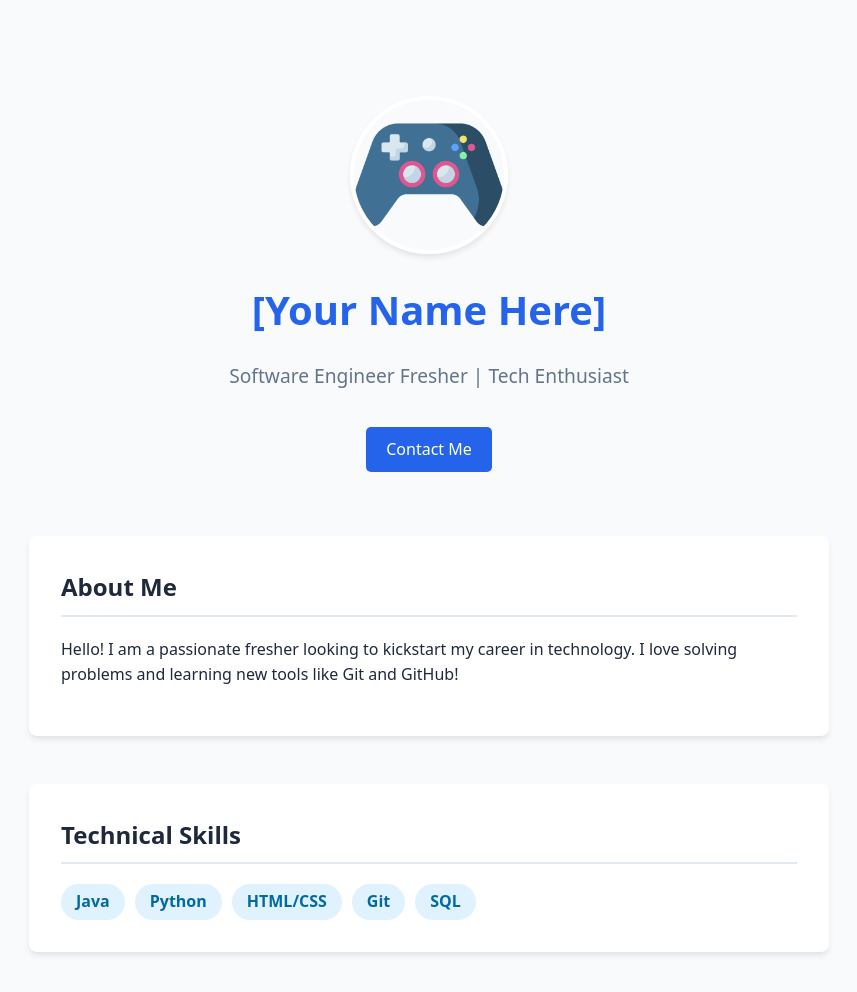
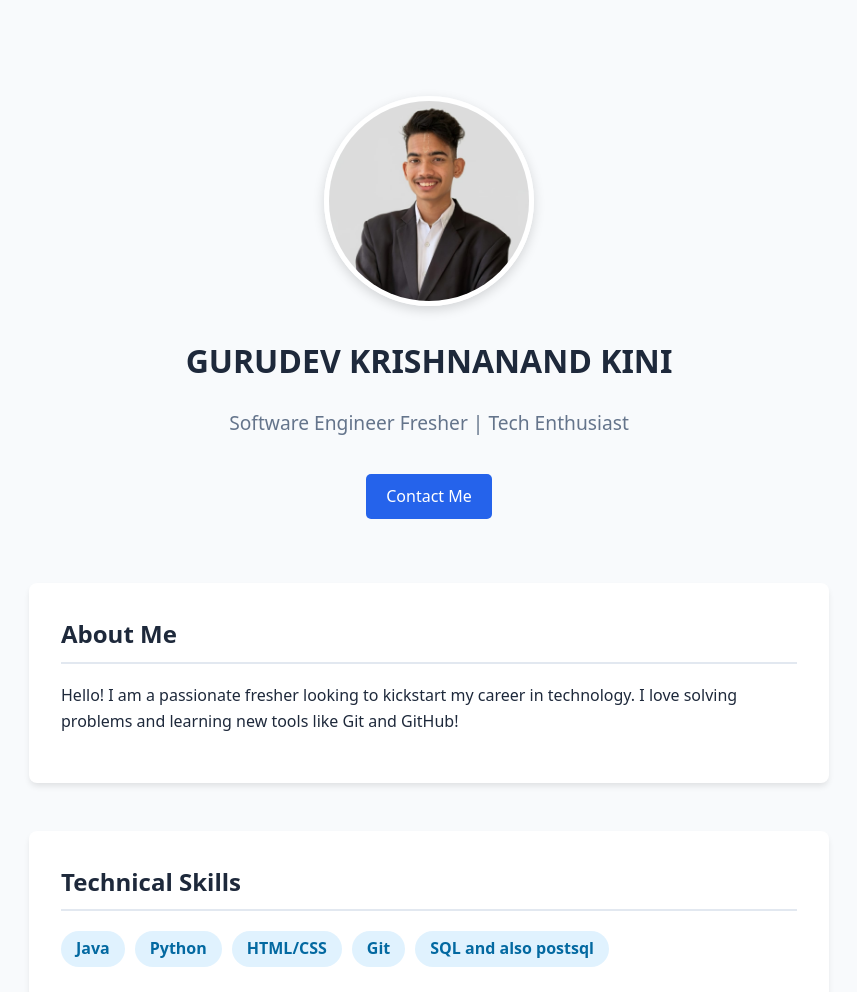
Before and after one commit to Gurudevkini/First_year_demo_portfolio, a plain HTML site: page index.html in a window 1280 px wide. Shown: the top 992 px of the page, without its empty margins (211-1068 px from the left). Drawn offline with Linux system fonts and the light colour scheme.

Commit message:
updating my repo

```diff
--- a/index.html
+++ b/index.html
@@ -12,8 +12,16 @@
 
         /* Header & Profile Image */
         header { text-align: center; padding: 4rem 0; }
-        .profile-img { width: 150px; height: 150px; border-radius: 50%; object-fit: cover; margin-bottom: 1rem; border: 4px solid white; box-shadow: 0 4px 6px -1px rgba(0,0,0,0.1); }
-        header h1 { margin: 0; font-size: 2.5rem; color: var(--primary); }
+       .profile-img {
+    width: 200px;
+    height: 200px;
+    border-radius: 50%;
+    object-fit: cover;
+    object-position: top; /* important */
+    border: 5px solid #fff;
+    box-shadow: 0 4px 12px rgba(0,0,0,0.15);
+}
+
         header p { font-size: 1.2rem; color: #64748b; }
 
         section { margin-bottom: 3rem; background: white; padding: 2rem; border-radius: 8px; box-shadow: 0 4px 6px -1px rgba(0,0,0,0.1); }
@@ -36,11 +44,11 @@
 
 <div class="container">
     <header>
-        <img src="pfp.png" alt="Profile Photo" class="profile-img"> <! Save your photo in this folder and change the src to your filename, e.g. "me.jpg">
+        <img src="github_profilr.jpg" alt="Profile Photo" class="profile-img"> <! Save your photo in this folder and change the src to your filename, e.g. "me.jpg">
 
-        <h1>[Your Name Here]</h1> <! Your name here>
+        <h1>GURUDEV KRISHNANAND KINI</h1> <! Gurudev kini>
         <p>Software Engineer Fresher | Tech Enthusiast</p>
-        <a href="mailto:email@gmail.com" class="btn">Contact Me</a>  <! Replace with your real email here>
+        <a href="mailto:gurudevkinichess@gmail.com" class="btn">Contact Me</a>  <! Replace with your real email here>
     </header>
 
     <section>
@@ -58,7 +66,7 @@
             <span class="skill-tag">Python</span>
             <span class="skill-tag">HTML/CSS</span>
             <span class="skill-tag">Git</span>
-            <span class="skill-tag">SQL</span>
+            <span class="skill-tag">SQL and also postsql</span>
         </div>
     </section>
 
```
Also changed, not shown: github_profilr.jpg (added).
